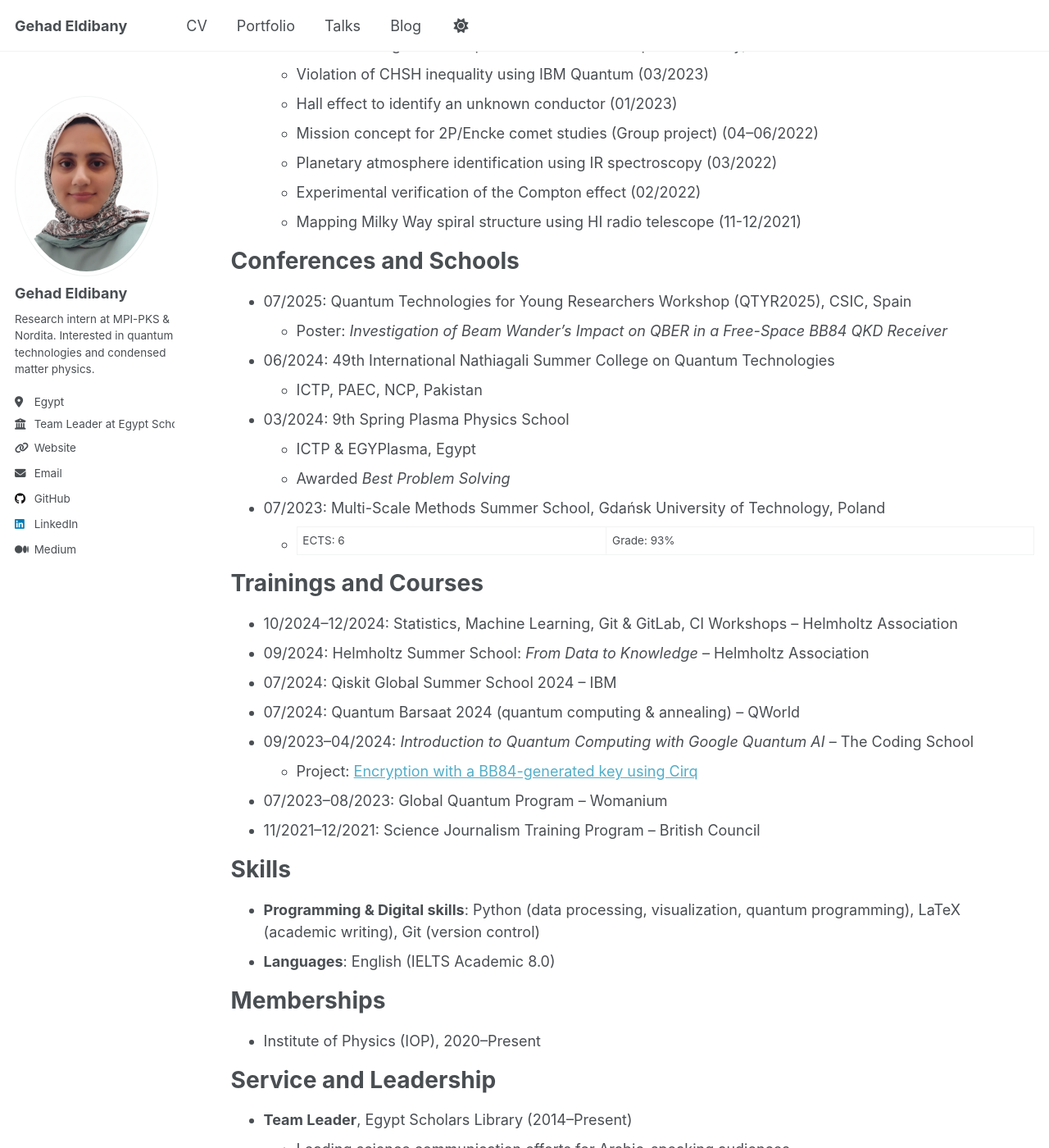
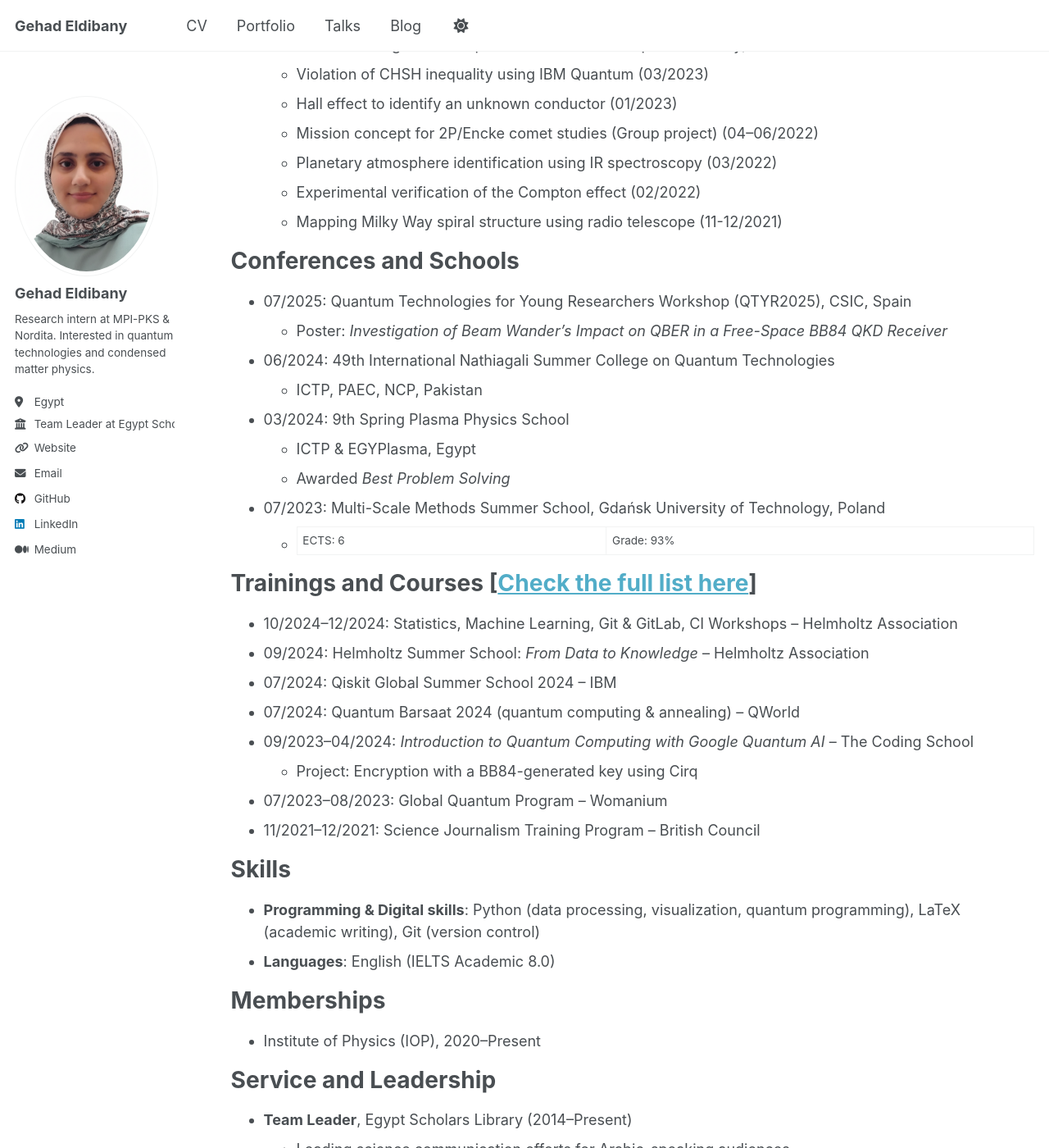
Before and after one commit to gehadibany/gehadibany.github.io, a Jekyll site: the page built from _pages/cv.md, in a window 1280 px wide and 1400 px high, scrolled down 843 px. Shown: the whole window at 82% size. Built offline with Jekyll 4.4.1, drawn with Linux system fonts in a browser that asks for light colours; a script that is not in the unit is left out.

Commit message:
CV updated

```diff
--- a/_pages/cv.md
+++ b/_pages/cv.md
@@ -41,7 +41,7 @@ Research Experience
   * Mission concept for 2P/Encke comet studies (Group project) (04–06/2022)
   * Planetary atmosphere identification using IR spectroscopy (03/2022)
   * Experimental verification of the Compton effect (02/2022)
-  * Mapping Milky Way spiral structure using HI radio telescope (11-12/2021)
+  * Mapping Milky Way spiral structure using radio telescope (11-12/2021)
 
 Conferences and Schools
 ======
@@ -58,14 +58,14 @@ Conferences and Schools
 * 07/2023: Multi-Scale Methods Summer School, Gdańsk University of Technology, Poland
   * ECTS: 6 | Grade: 93%
 
-Trainings and Courses
+Trainings and Courses [[Check the full list here](https://www.linkedin.com/in/gehadibany/details/certifications/)]
 ======
 * 10/2024–12/2024: Statistics, Machine Learning, Git & GitLab, CI Workshops – Helmholtz Association
 * 09/2024: Helmholtz Summer School: *From Data to Knowledge* – Helmholtz Association
 * 07/2024: Qiskit Global Summer School 2024 – IBM
 * 07/2024: Quantum Barsaat 2024 (quantum computing & annealing) – QWorld
 * 09/2023–04/2024: *Introduction to Quantum Computing with Google Quantum AI* – The Coding School
-  * Project: [Encryption with a BB84-generated key using Cirq](https://github.com/gehadibany/qxqproject)
+  * Project: Encryption with a BB84-generated key using Cirq
 * 07/2023–08/2023: Global Quantum Program – Womanium
 * 11/2021–12/2021: Science Journalism Training Program – British Council
 
```
Also changed, not shown: _pages/portfolio.md (+1 -0 lines).
